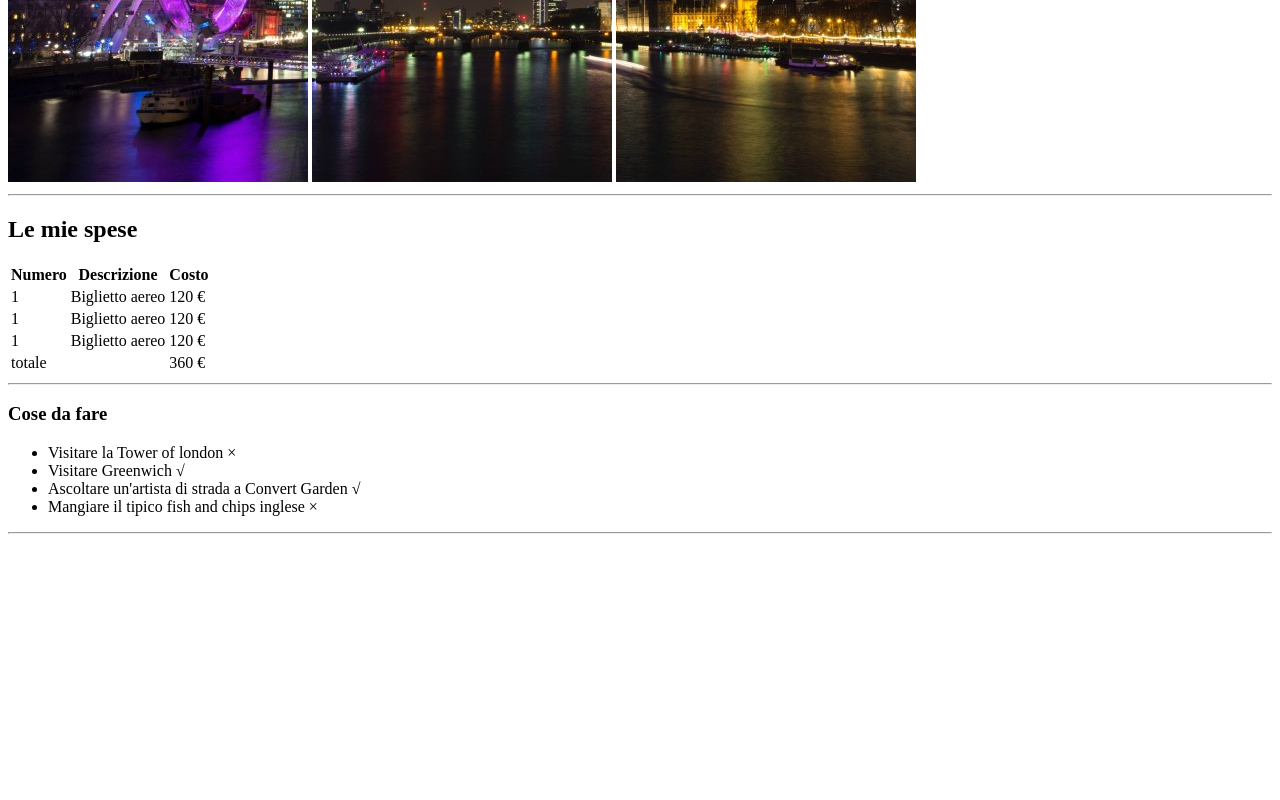
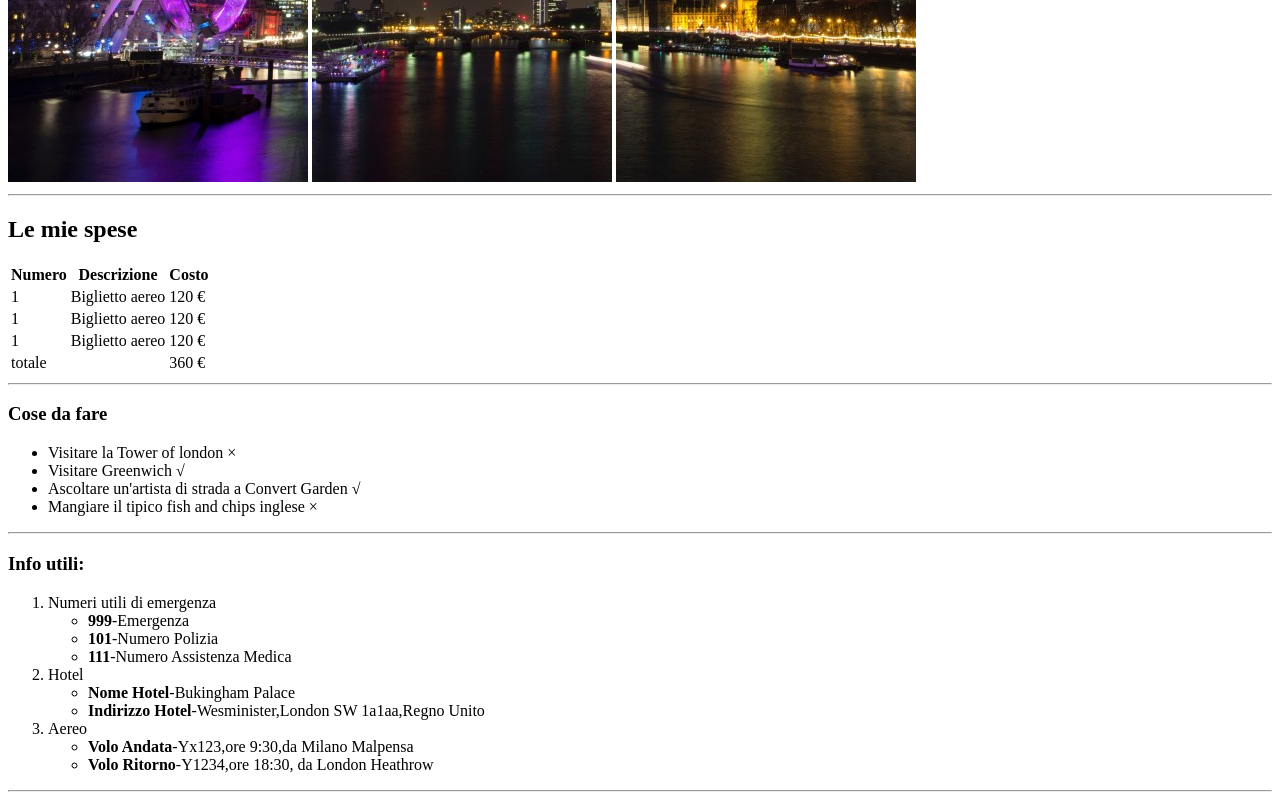
Before and after one commit to Seme87/html-london-trip, a plain HTML site: page index.html in a window 1280 px wide. Shown: the part 498-1298 px from the top of the page. Before the commit the page ends 1040 px from the top, so only its background shows below. Drawn offline with Linux system fonts and the light colour scheme.

Commit message:
Add sez con info utili

```diff
--- a/index.html
+++ b/index.html
@@ -89,6 +89,45 @@
         </section>
         <!-- /sezione con cose da fare -->
 
+        <!-- sezione con info utili -->
+        <section>
+
+            <h3>Info utili:</h3>
+
+            <ol>
+
+                <li>
+                    Numeri utili di emergenza
+                    <ul>
+                        <li><strong>999</strong>-Emergenza</li>
+                        <li><strong>101</strong>-Numero Polizia</li>
+                        <li><strong>111</strong>-Numero Assistenza Medica</li>
+                    </ul>
+                </li>
+
+                <li>
+                    Hotel
+                    <ul>
+                        <li><strong>Nome Hotel</strong>-Bukingham Palace</li>
+                        <li><strong>Indirizzo Hotel</strong>-Wesminister,London SW 1a1aa,Regno Unito</li>
+                    </ul>
+                </li>
+
+                <li>
+                    Aereo
+                    <ul>
+                        <li><strong>Volo Andata</strong>-Yx123,ore 9:30,da Milano Malpensa</li>
+                        <li><strong>Volo Ritorno</strong>-Y1234,ore 18:30, da London Heathrow</li>
+                    </ul>
+                </li>
+
+            </ol>
+
+            <hr>
+
+        </section>
+        <!-- /sezione con info utili -->
+
     </main>
 
     <footer>
```
